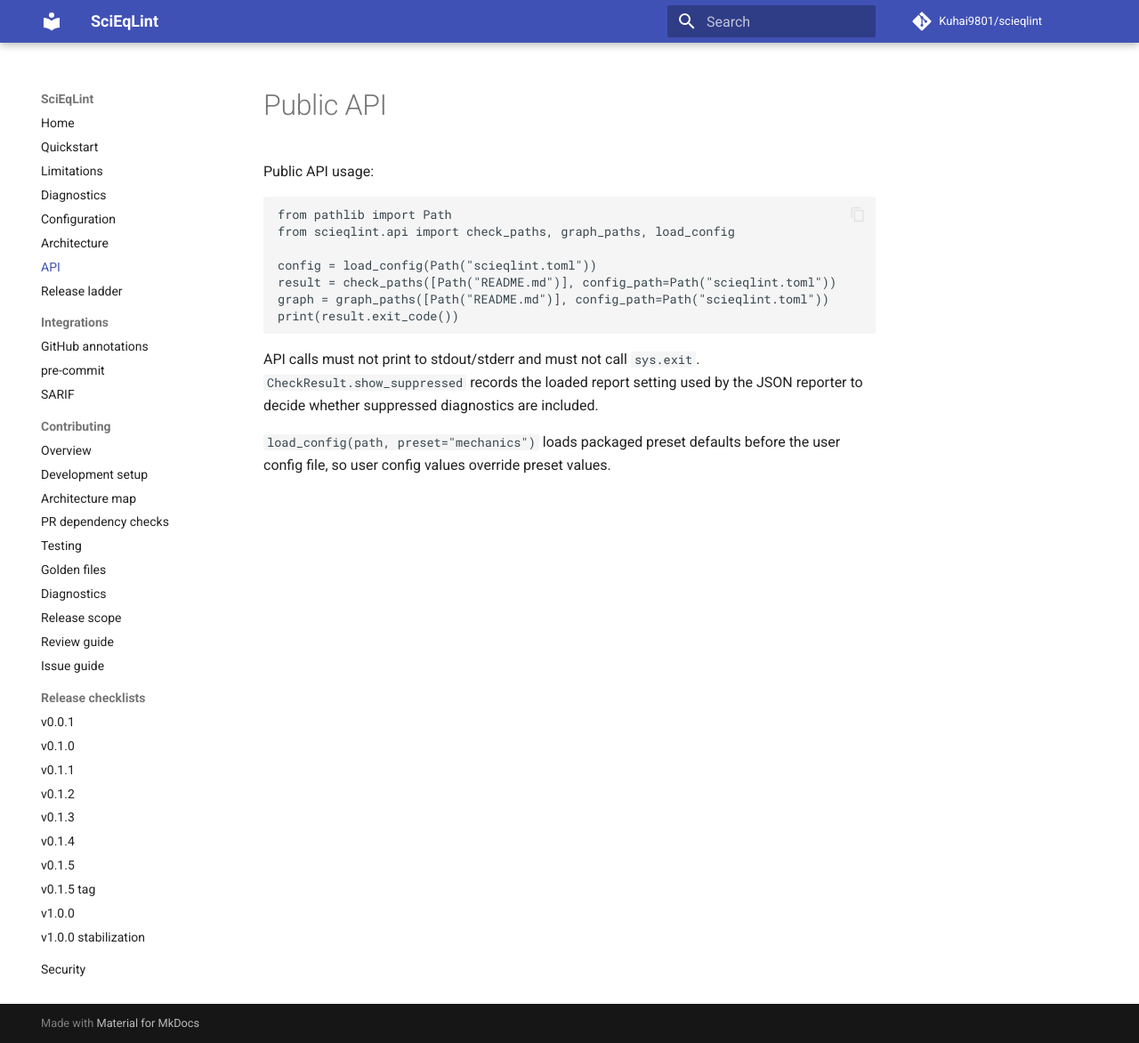
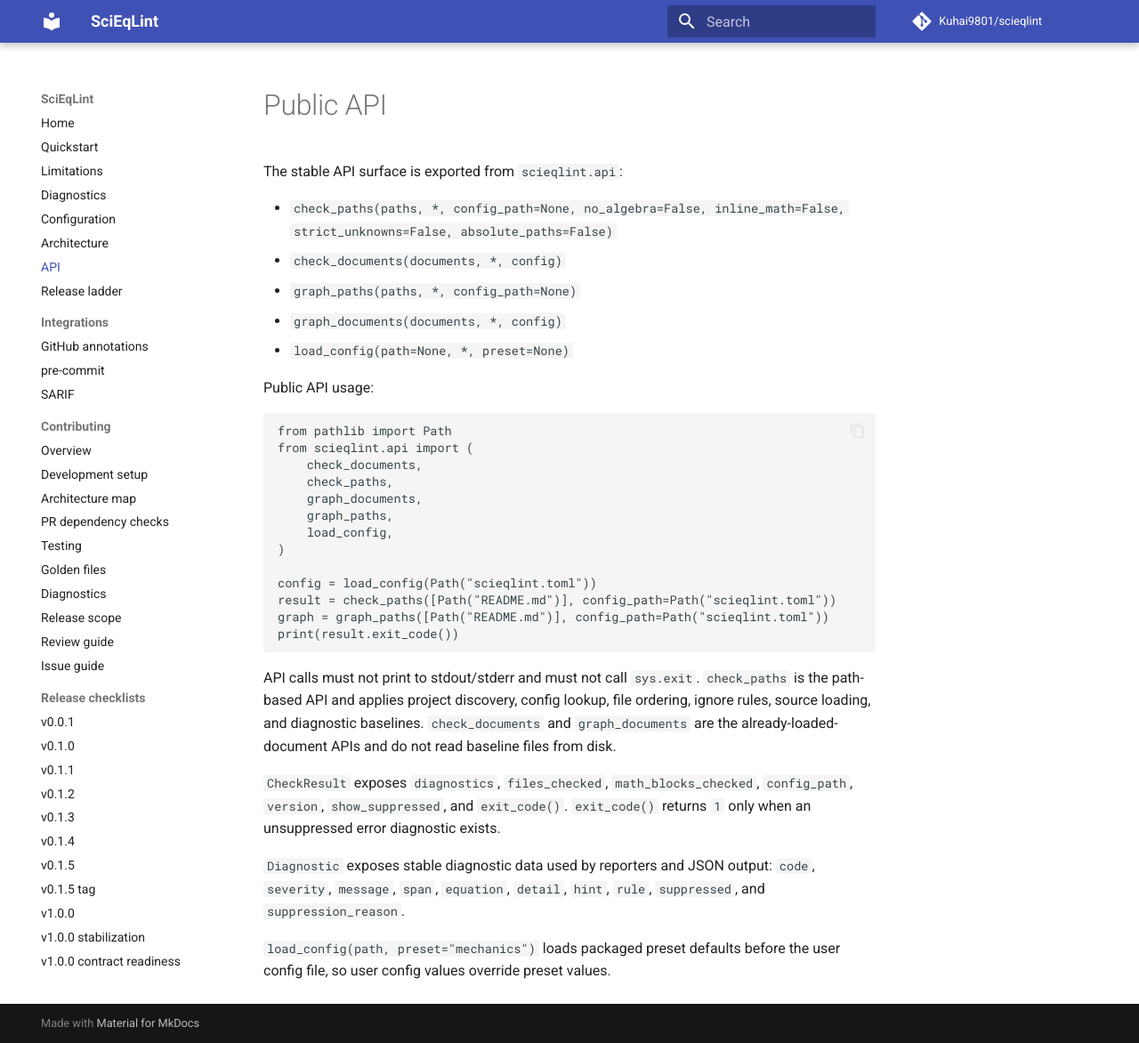
Before and after one commit to 1sgtpepper/scieqlint, an MkDocs documentation site: the page built from docs/api.md, in a window 1280 px wide and 1172 px high. Shown: the whole window at 89% size. Built offline with MkDocs 1.6.1 and Material for MkDocs 9.7.7, drawn with Linux system fonts in a browser that asks for light colours; comment, search, counter and statistics services are not loaded.

Commit message:
Add contract readiness checks

````diff
--- a/docs/api.md
+++ b/docs/api.md
@@ -1,10 +1,25 @@
 # Public API
+
+The stable API surface is exported from `scieqlint.api`:
+
+- `check_paths(paths, *, config_path=None, no_algebra=False, inline_math=False,
+  strict_unknowns=False, absolute_paths=False)`
+- `check_documents(documents, *, config)`
+- `graph_paths(paths, *, config_path=None)`
+- `graph_documents(documents, *, config)`
+- `load_config(path=None, *, preset=None)`
 
 Public API usage:
 
 ```python
 from pathlib import Path
-from scieqlint.api import check_paths, graph_paths, load_config
+from scieqlint.api import (
+    check_documents,
+    check_paths,
+    graph_documents,
+    graph_paths,
+    load_config,
+)
 
 config = load_config(Path("scieqlint.toml"))
 result = check_paths([Path("README.md")], config_path=Path("scieqlint.toml"))
@@ -13,8 +28,18 @@
 ```
 
 API calls must not print to stdout/stderr and must not call `sys.exit`.
-`CheckResult.show_suppressed` records the loaded report setting used by the JSON
-reporter to decide whether suppressed diagnostics are included.
+`check_paths` is the path-based API and applies project discovery, config lookup,
+file ordering, ignore rules, source loading, and diagnostic baselines.
+`check_documents` and `graph_documents` are the already-loaded-document APIs and
+do not read baseline files from disk.
+
+`CheckResult` exposes `diagnostics`, `files_checked`, `math_blocks_checked`,
+`config_path`, `version`, `show_suppressed`, and `exit_code()`. `exit_code()`
+returns `1` only when an unsuppressed error diagnostic exists.
+
+`Diagnostic` exposes stable diagnostic data used by reporters and JSON output:
+`code`, `severity`, `message`, `span`, `equation`, `detail`, `hint`, `rule`,
+`suppressed`, and `suppression_reason`.
 
 `load_config(path, preset="mechanics")` loads packaged preset defaults before the
 user config file, so user config values override preset values.
--- a/mkdocs.yml
+++ b/mkdocs.yml
@@ -46,6 +46,7 @@
       - v0.1.5 tag: releases/v0.1.5-tag-checklist.md
       - v1.0.0: releases/v1.0.0-checklist.md
       - v1.0.0 stabilization: releases/v1.0.0-stabilization-checklist.md
+      - v1.0.0 contract readiness: releases/v1.0.0-contract-readiness.md
   - Security: security.md
 
 markdown_extensions:
````
Also changed, not shown: CHANGELOG.md (+2 -0 lines), PACK_MANIFEST.md (+2 -0 lines), docs/configuration.md (+9 -7 lines), docs/limitations.md (+13 -4 lines), docs/releases/v1.0.0-checklist.md (+8 -6 lines), docs/releases/v1.0.0-contract-readiness.md (added, +36 -0 lines), 1 other file.
